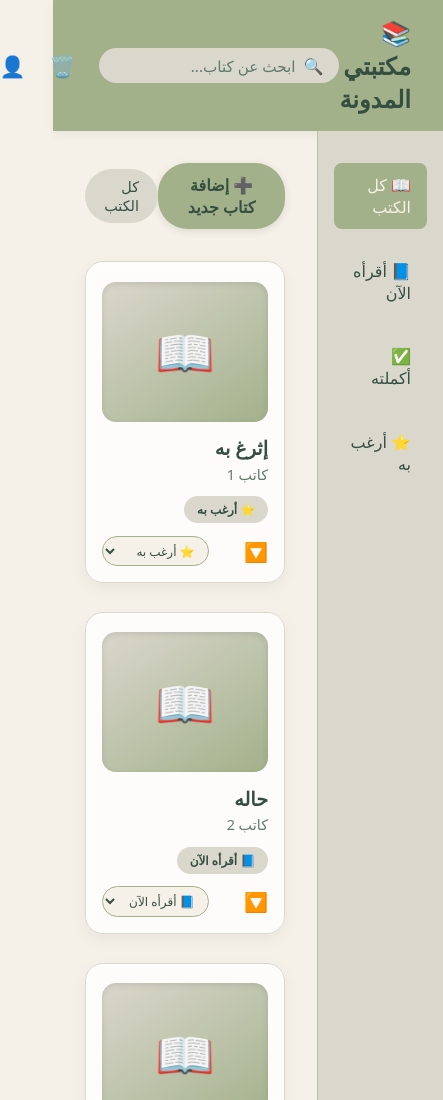
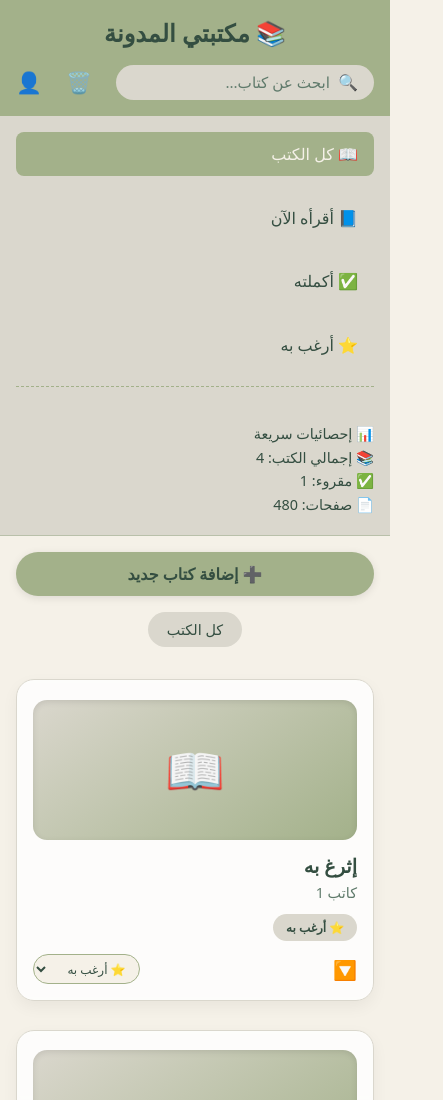
Before and after one commit to shahed20-4/my-library-app, a plain HTML site: page index.html in a window 390 px wide. Shown: the top 1100 px of the page, 443 px wide, since content can reach past the window. Drawn offline with Linux system fonts and the light colour scheme.

Commit message:
Add files via upload

```diff
--- a/index.html
+++ b/index.html
@@ -5,10 +5,16 @@
     <meta name="viewport" content="width=device-width, initial-scale=1.0">
     <link rel="manifest" href="manifest.json">
     <meta name="theme-color" content="#A3B18A">
+    <meta name="viewport" content="width=device-width, initial-scale=1.0">
+
+    <link rel="icon" type="image/png" href="/favicon-96x96.png" sizes="96x96" />
+<link rel="icon" type="image/svg+xml" href="/favicon.svg" />
+<link rel="shortcut icon" href="/favicon.ico" />
+<link rel="apple-touch-icon" sizes="180x180" href="/apple-touch-icon.png" />
+<link rel="manifest" href="/site.webmanifest" />
     <title>مكتبتي المدونة</title>
 
   <style>
-        /* نفس التنسيقات السابقة - لم تتغير */
     * {
         margin: 0;
         padding: 0;
@@ -371,8 +377,77 @@
         animation: fadein 0.5s, fadeout 0.5s 2.5s;
     }
 
-        @keyframes fadein {from {bottom: 0; opacity: 0;} to {bottom: 30px; opacity: 1;}}
-        @keyframes fadeout {from {bottom: 30px; opacity: 1;} to {bottom: 0; opacity: 0;}}
+    /* ===== تحسينات للشاشات الصغيرة (الموبايل) ===== */
+    @media (max-width: 760px) {
+        .navbar {
+            flex-direction: column;
+            gap: 1rem;
+            padding: 1rem;
+        }
+
+        .nav-actions {
+            width: 100%;
+            justify-content: center;
+        }
+
+        .search-box {
+            width: 100%;
+        }
+
+        .search-box input {
+            width: 100%;
+        }
+
+        .main-container {
+            flex-direction: column;
+        }
+
+        .sidebar {
+            width: 100%;
+            border-left: none;
+            border-bottom: 1px solid #b9c0aa;
+            padding: 1rem;
+        }
+
+        .content {
+            padding: 1rem;
+        }
+
+        .header-actions {
+            flex-direction: column;
+            gap: 1rem;
+        }
+
+        .add-btn {
+            width: 100%;
+            justify-content: center;
+        }
+
+        .books-grid {
+            grid-template-columns: 1fr;
+        }
+
+        .modal-content {
+            width: 95%;
+            padding: 1.5rem;
+            max-height: 90vh;
+            overflow-y: auto;
+        }
+
+        .modal-actions {
+            flex-direction: column;
+        }
+    }
+
+    @keyframes fadein {
+        from {bottom: 0; opacity: 0;}
+        to {bottom: 30px; opacity: 1;}
+    }
+
+    @keyframes fadeout {
+        from {bottom: 30px; opacity: 1;}
+        to {bottom: 0; opacity: 0;}
+    }
 </style>
 </head>
 <body>
@@ -772,7 +847,6 @@
         if (e.target === addBookModal) closeAddModalFn();
     });
 
-    // تعديل الحالة من داخل المودال
     let selectedBookId = null;
 
     editStatusBtn.addEventListener('click', () => {
@@ -782,7 +856,7 @@
         const newStatus = prompt('أدخل الحالة الجديدة (reading, completed, wishlist):', book.status);
         if (newStatus && (newStatus === 'reading' || newStatus === 'completed' || newStatus === 'wishlist')) {
             book.status = newStatus;
-            saveBooksToStorage(); // 🔥 حفظ التعديل
+            saveBooksToStorage();
             renderBooks();
             openBookModal(selectedBookId);
             showToast('تم تعديل الحالة');
@@ -791,7 +865,6 @@
         }
     });
 
-    // زر مسح جميع الكتب
     clearStorageBtn.addEventListener('click', () => {
         if (confirm('هل أنت متأكد من حذف جميع الكتب؟')) {
             localStorage.removeItem('myLibraryBooks');
```
Lines whose indentation alone changed are shown as unchanged.
